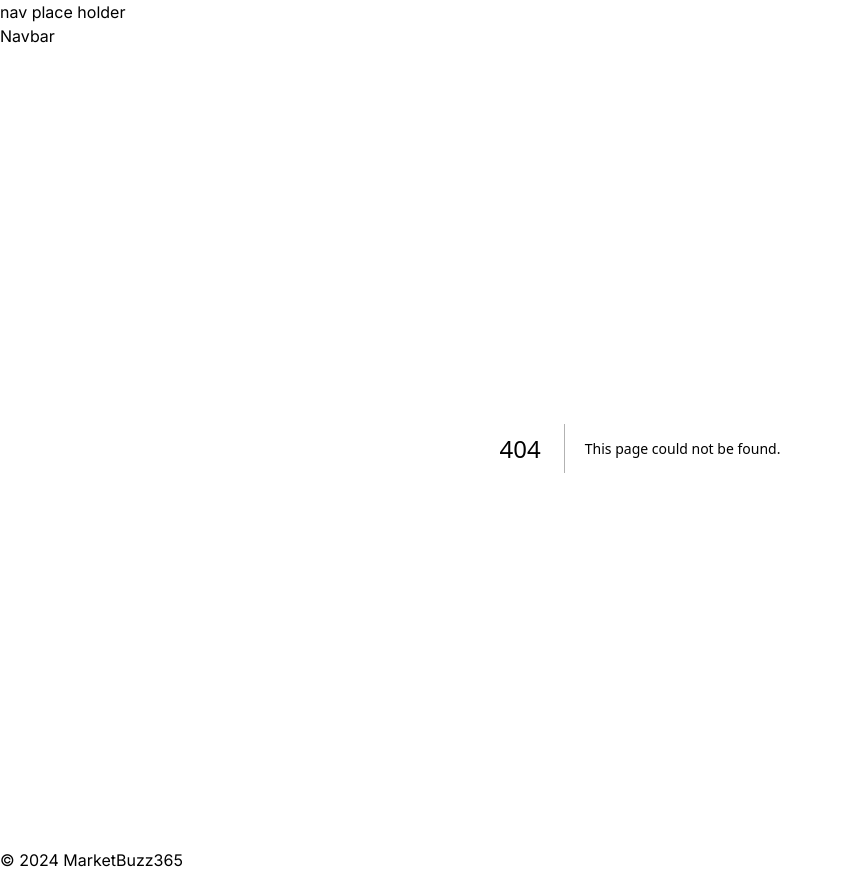
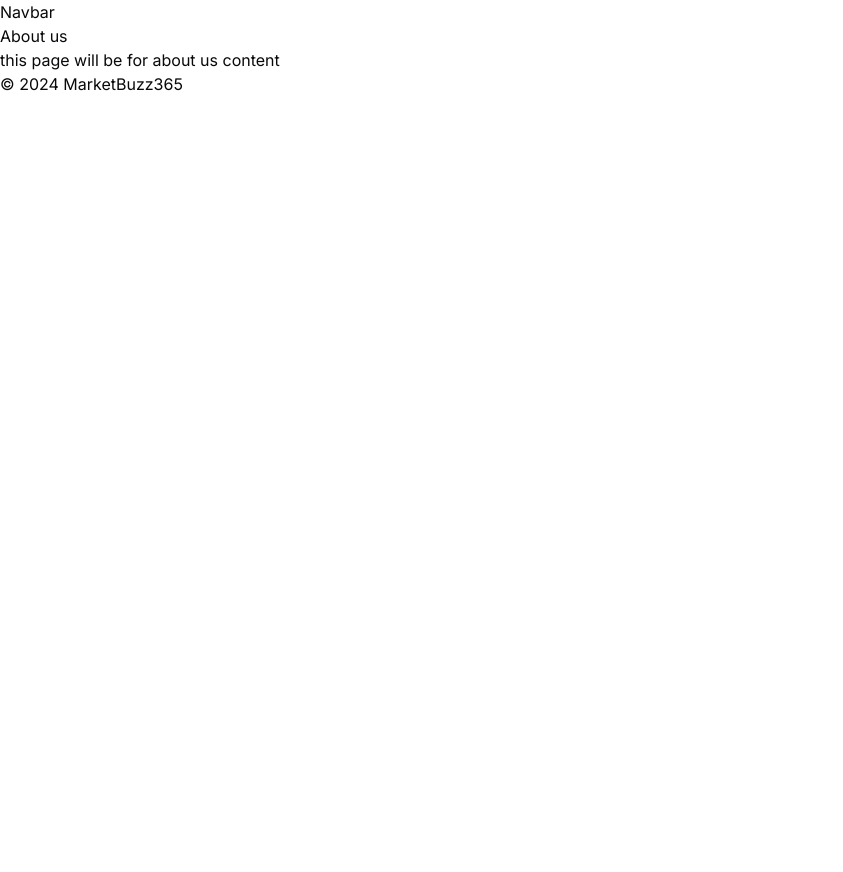
Before and after one commit to Ave82/marketbuzz365, a Next.js app: page /about in a window 1280 px wide. Before the commit this address had no page. Shown: the whole page, without its empty margins (0-843 px from the left). After the commit the page ends 800 px from the top, so only its background shows below. Built offline with nearby package versions, Linux system fonts and the light colour scheme.

Commit message:
Update page and Navbar components

```diff
--- /dev/null
+++ b/app/about/page.tsx
@@ -0,0 +1,8 @@
+export default function page() {
+	return (
+		<div>
+			<h1>About us</h1>
+			<p>this page will be for about us content</p>
+		</div>
+	);
+}
--- a/app/page.tsx
+++ b/app/page.tsx
@@ -1,6 +1,6 @@
 export default function Home() {
 	return (
-		<div className=''>
+		<div>
 			<h1>Home of all the hottest share news</h1>
 		</div>
 	);
--- a/components/Navbar.tsx
+++ b/components/Navbar.tsx
@@ -1,9 +1,6 @@
-import React from 'react';
-
 export default function Navbar() {
 	return (
 		<div>
-			<p>nav place holder</p>
 			<h5>Navbar</h5>
 		</div>
 	);
```
